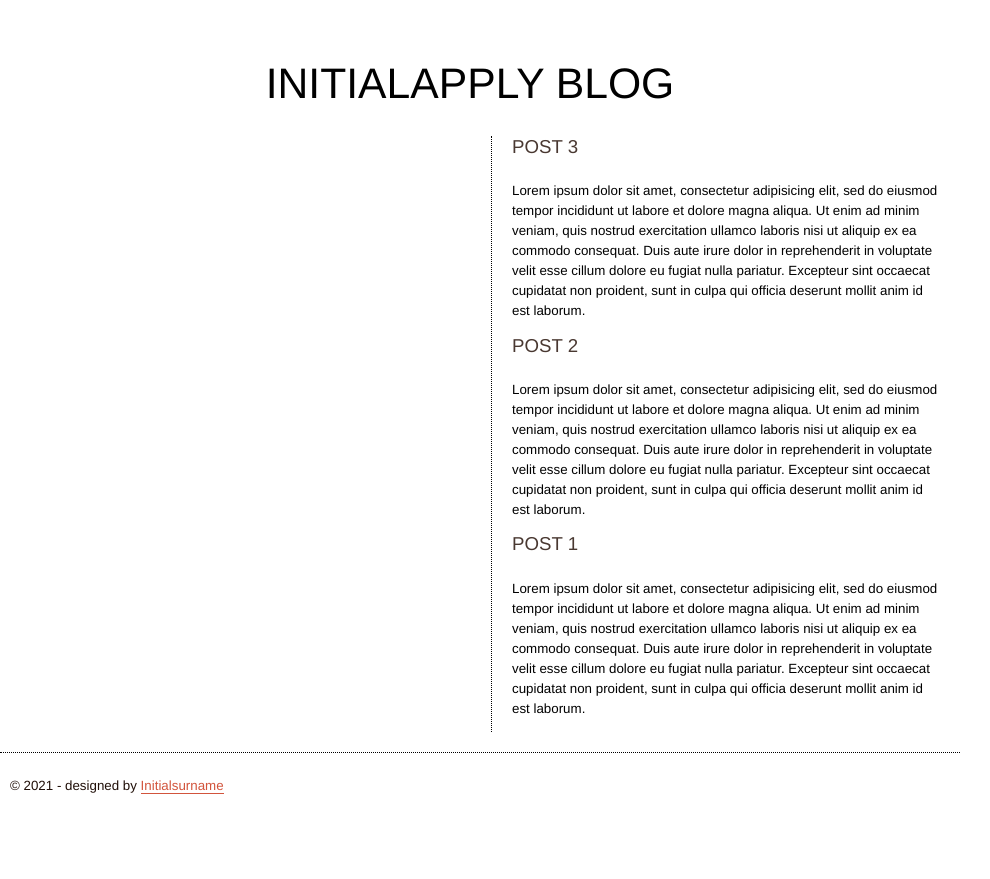
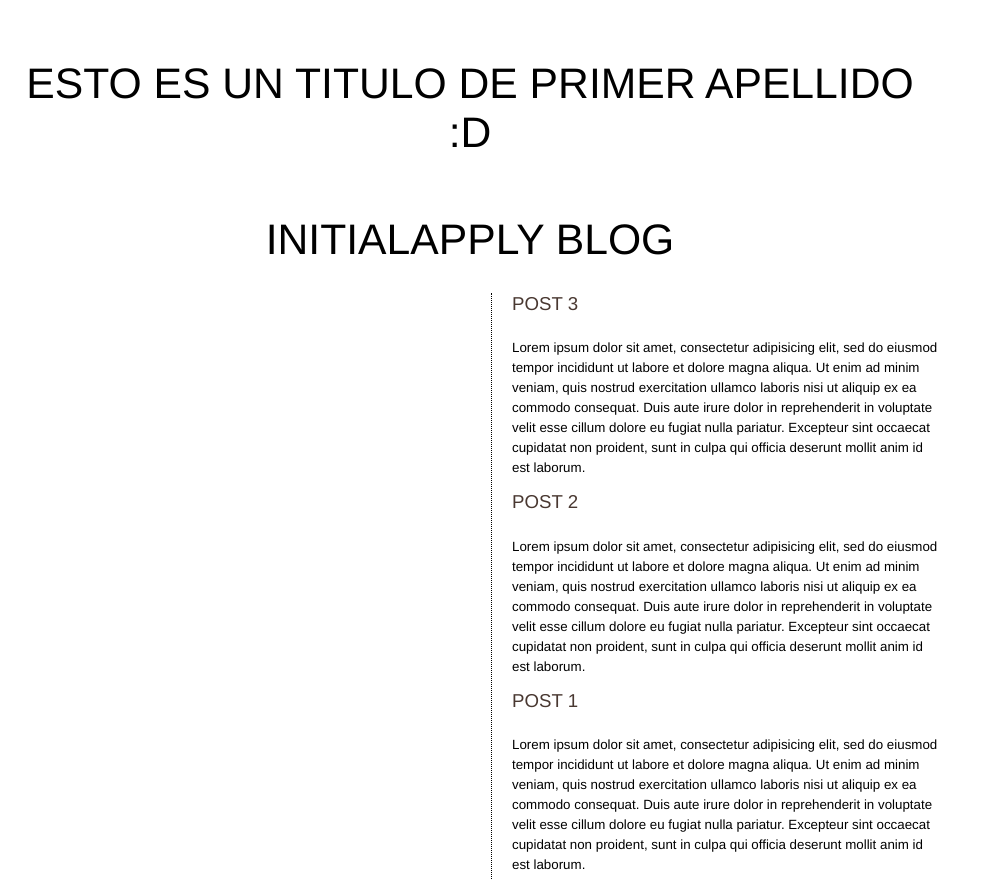
Before and after one commit to daniwai619/AppConnectedToDB, a plain HTML site: page index.html in a window 1280 px wide. Shown: the top 879 px of the page, without its empty margins (0-990 px from the left). Drawn offline with Linux system fonts and the light colour scheme.

Commit message:
We've made changes om the html body in order to add a title

```diff
--- a/index.html
+++ b/index.html
@@ -8,6 +8,7 @@
 
 </head>
 <body>
+<h1> Esto es un titulo de primer apellido :D </h1>
 <header>
 <h1>InitialApply Blog</h1>
 </header>
```
